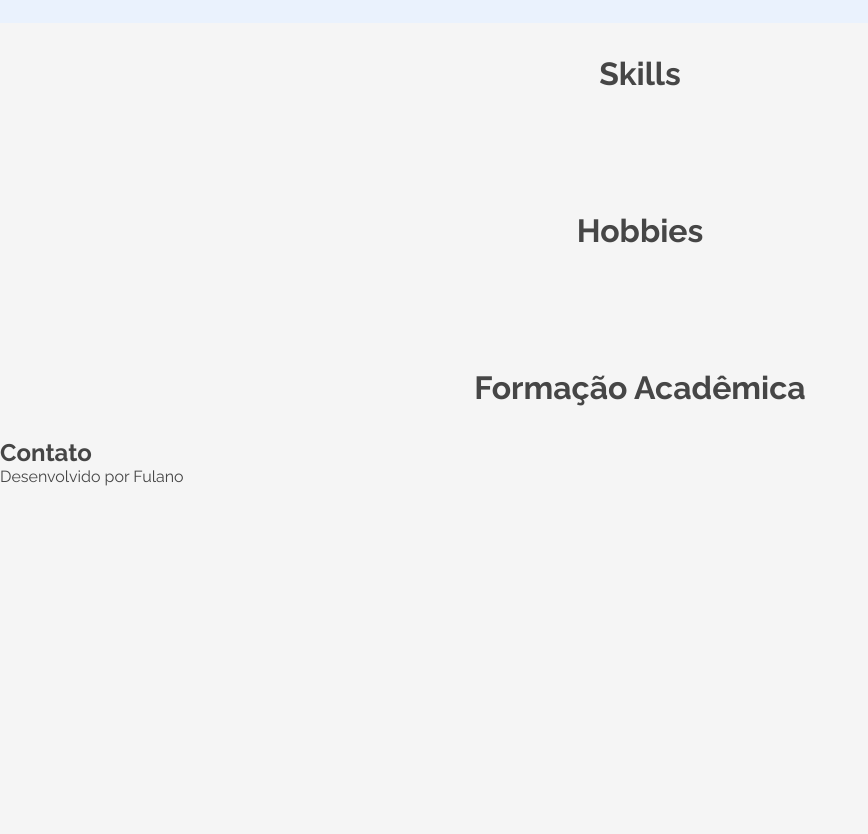
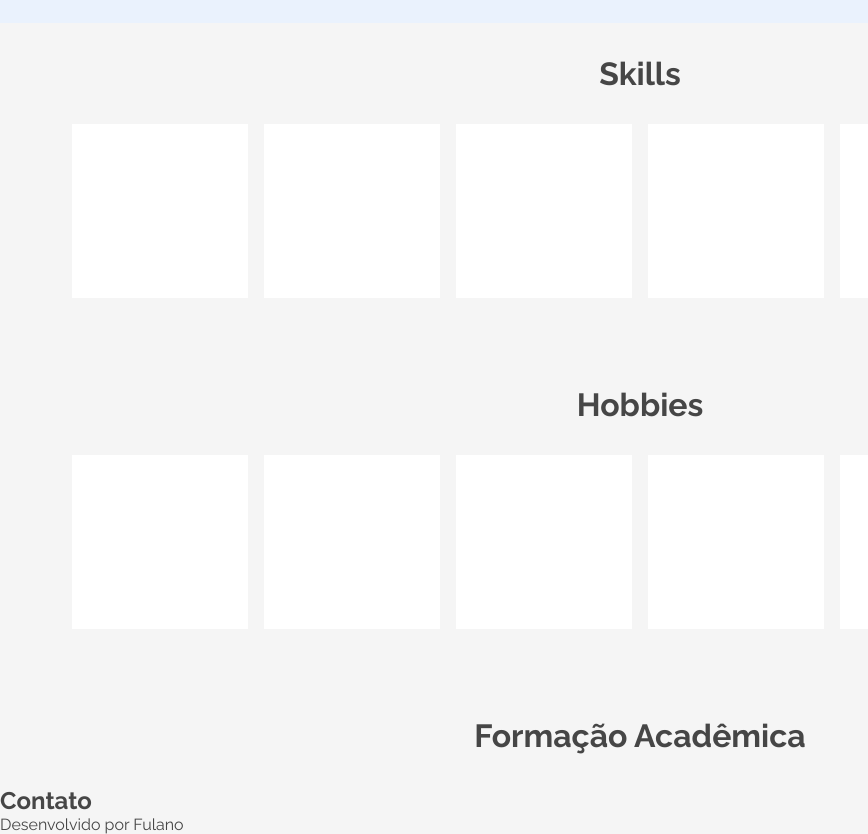
Before and after one commit to kauatwn/portfolio-alura, a plain HTML site: page src/index.html in a window 1280 px wide. Shown: the part 880-1714 px from the top of the page, without its empty margins (0-868 px from the left). Before the commit the page ends 1366 px from the top, so only its background shows below. Drawn offline with nearby package versions, Linux system fonts and the light colour scheme; files that its build step writes are made by us from their sources.

Commit message:
Criando componente card e estilizando sections

```diff
--- /dev/null
+++ b/src/styles/components/_cards.scss
@@ -0,0 +1,7 @@
+.skill-card {
+    display: flex;
+    flex-direction: column;
+    width: 11rem;
+    height: 10.875rem;
+    background-color: white;
+}
--- a/src/styles/styles.scss
+++ b/src/styles/styles.scss
@@ -6,3 +6,4 @@
 @import "layouts/skills-hobbies-education-area";
 @import "layouts/skills-area";
 @import "layouts/hobbies-area";
+@import "components/cards";
```
